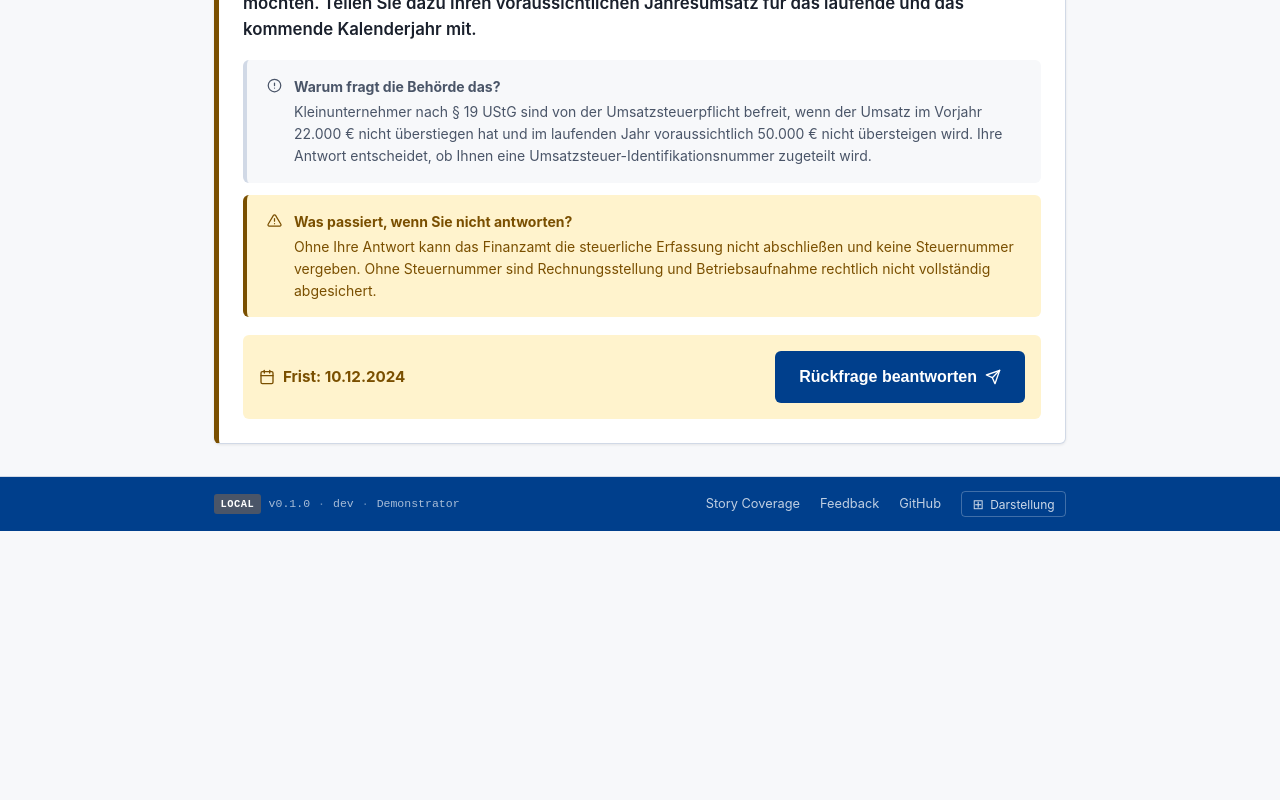
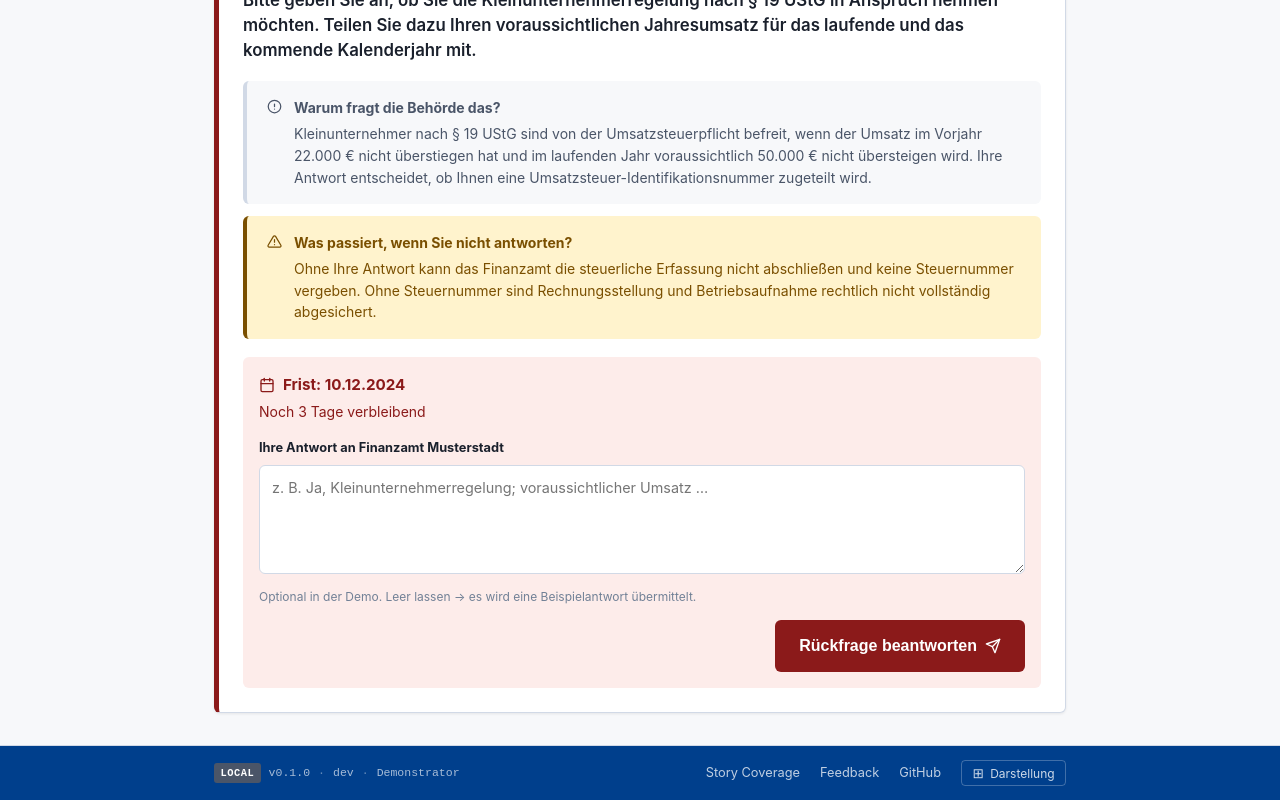
Before and after one commit to d0npedro/open-state, a Next.js app in the folder demo/: page /gruendung/rueckfragen in a window 1280 px wide. Shown: the part 467-1267 px from the top of the page. Before the commit the page ends 998 px from the top, so only its background shows below. Built offline with nearby package versions, Linux system fonts and the light colour scheme.

Commit message:
feat(ug): structured rueckfrage answer form with deadline countdown
Add freitext answer UI for UG authorities, store antwortText/beantwortetAm
in session state, show receipt and frist urgency (critical within 3 days).

```diff
--- a/demo/app/gruendung/rueckfragen/page.tsx
+++ b/demo/app/gruendung/rueckfragen/page.tsx
@@ -1,11 +1,16 @@
 'use client';
 
+import { useState } from 'react';
 import { useGruendungState } from '@/context/GruendungStateContext';
+import { berechneFristTage } from '@/lib/fairness/rules';
+import { FIKTIVES_HEUTE_GRUENDUNG } from '@/lib/fairness/gruendung-rules';
 import { Icon } from '@/components/Icon';
 
 export default function RueckfragenPage() {
   const { akte, answerRueckfrage } = useGruendungState();
   const offeneAnzahl = akte.rueckfragen.filter(r => !r.beantwortet).length;
+  /** Draft-Antworten pro Rückfrage-ID (lokaler Formularzustand) */
+  const [drafts, setDrafts] = useState<Record<string, string>>({});
 
   return (
     <div style={{ display: 'flex', flexDirection: 'column', gap: '1.5rem' }}>
@@ -22,22 +27,39 @@ export default function RueckfragenPage() {
       <div className="notice-box notice-box-info">
         <Icon name="info" size={16} style={{ flexShrink: 0, marginTop: '1px' }} />
         <span>
-          <strong>Demo:</strong> Klicken Sie auf «Rückfrage beantworten» — der Status ändert sich in der gesamten App.
+          <strong>Demo:</strong> Formulieren Sie optional eine Antwort und senden Sie sie ab —
+          der Status ändert sich in der gesamten App. Ohne Text wird eine Beispielantwort verwendet.
         </span>
       </div>
 
       {akte.rueckfragen.map(rq => {
         const behörde = akte.beteiligteBehörden.find(b => b.id === rq.anforderndeBehördeId);
+        const resttage = berechneFristTage(rq.fristDatum, FIKTIVES_HEUTE_GRUENDUNG);
+        const fristKritisch = !rq.beantwortet && resttage <= 3;
+        const draft = drafts[rq.id] ?? '';
+        const formId = `ug-rq-antwort-${rq.id}`;
 
         return (
-          <div key={rq.id} className="card" style={{
-            borderLeft: rq.beantwortet ? '5px solid var(--color-success)' : '5px solid var(--color-warning)',
-          }}>
+          <div
+            key={rq.id}
+            className="card"
+            style={{
+              borderLeft: rq.beantwortet
+                ? '5px solid var(--color-success)'
+                : fristKritisch
+                  ? '5px solid var(--color-danger)'
+                  : '5px solid var(--color-warning)',
+            }}
+          >
             {/* Status-Header */}
             <div style={{ display: 'flex', justifyContent: 'space-between', alignItems: 'center', flexWrap: 'wrap', gap: '0.5rem', marginBottom: '1.125rem' }}>
-              <span className={`status-chip ${rq.beantwortet ? 'status-chip-success' : 'status-chip-warning'}`}>
+              <span className={`status-chip ${rq.beantwortet ? 'status-chip-success' : fristKritisch ? 'status-chip-danger' : 'status-chip-warning'}`}>
                 <Icon name={rq.beantwortet ? 'check-circle' : 'alert'} size={15} />
-                {rq.beantwortet ? 'Beantwortet' : 'Ihre Antwort erwartet'}
+                {rq.beantwortet
+                  ? 'Beantwortet'
+                  : fristKritisch
+                    ? `Dringend — nur noch ${resttage} Tag${resttage === 1 ? '' : 'e'}!`
+                    : 'Ihre Antwort erwartet'}
               </span>
               <span style={{ fontSize: '0.8rem', color: 'var(--color-text-muted)' }}>
                 Gefragt am {rq.gestelltAm}
@@ -76,30 +98,130 @@ export default function RueckfragenPage() {
               </div>
             </div>
 
-            {/* Frist + Button oder Bestätigung */}
+            {/* Beantwortet: Quittung + Antworttext */}
             {rq.beantwortet ? (
+              <div
+                role="status"
+                aria-live="polite"
+                style={{ display: 'flex', flexDirection: 'column', gap: '0.75rem' }}
+              >
                 <div style={{ display: 'flex', alignItems: 'center', gap: '0.625rem', color: 'var(--color-success)', fontWeight: 700, fontSize: '0.95rem' }}>
                   <Icon name="check-circle" size={20} />
                   Beantwortet — die Behörde wurde informiert.
+                  {rq.beantwortetAm && (
+                    <span style={{ fontWeight: 500, color: 'var(--color-text-muted)', fontSize: '0.85rem' }}>
+                      am {rq.beantwortetAm}
+                    </span>
+                  )}
+                </div>
+                {rq.antwortText && (
+                  <div
+                    style={{
+                      background: 'var(--color-success-light, #f0fff4)',
+                      border: '1px solid var(--color-success)',
+                      borderRadius: 'var(--radius)',
+                      padding: '0.875rem 1rem',
+                    }}
+                  >
+                    <div style={{ fontSize: '0.75rem', fontWeight: 700, textTransform: 'uppercase', letterSpacing: '0.05em', color: 'var(--color-text-muted)', marginBottom: '0.4rem' }}>
+                      Ihre übermittelte Antwort
+                    </div>
+                    <p style={{ margin: 0, fontSize: '0.9rem', lineHeight: 1.5, whiteSpace: 'pre-wrap' }}>
+                      {rq.antwortText}
+                    </p>
+                  </div>
+                )}
               </div>
             ) : (
+              <div
+                style={{
+                  background: fristKritisch ? 'var(--color-danger-light, #fff5f5)' : 'var(--color-warning-light)',
+                  borderRadius: 'var(--radius)',
+                  padding: '1rem',
+                  display: 'flex',
+                  flexDirection: 'column',
+                  gap: '0.875rem',
+                }}
+              >
+                <div style={{ display: 'flex', justifyContent: 'space-between', alignItems: 'flex-start', flexWrap: 'wrap', gap: '0.75rem' }}>
+                  <div>
                     <div style={{
-                background: 'var(--color-warning-light)', borderRadius: 'var(--radius)',
-                padding: '1rem', display: 'flex', justifyContent: 'space-between',
-                alignItems: 'center', flexWrap: 'wrap', gap: '1rem',
+                      display: 'flex', alignItems: 'center', gap: '0.5rem', fontWeight: 700,
+                      color: fristKritisch ? 'var(--color-danger)' : 'var(--color-warning)',
+                      fontSize: '0.95rem',
                     }}>
-                <div style={{ display: 'flex', alignItems: 'center', gap: '0.5rem', fontWeight: 700, color: 'var(--color-warning)', fontSize: '0.95rem' }}>
                       <Icon name="calendar" size={16} />
                       Frist: {rq.frist}
                     </div>
+                    <div style={{
+                      fontSize: '0.875rem',
+                      color: fristKritisch ? 'var(--color-danger)' : 'var(--color-warning)',
+                      marginTop: '0.25rem',
+                    }}>
+                      {resttage < 0
+                        ? `${Math.abs(resttage)} Tag${Math.abs(resttage) === 1 ? '' : 'e'} überschritten`
+                        : resttage === 0
+                          ? 'Heute fällig'
+                          : `Noch ${resttage} Tag${resttage === 1 ? '' : 'e'} verbleibend`}
+                    </div>
+                  </div>
+                </div>
+
+                <div>
+                  <label
+                    htmlFor={formId}
+                    style={{
+                      display: 'block',
+                      fontSize: '0.8rem',
+                      fontWeight: 700,
+                      marginBottom: '0.4rem',
+                      color: 'var(--color-text)',
+                    }}
+                  >
+                    Ihre Antwort an {behörde?.bezeichnung ?? 'die Behörde'}
+                  </label>
+                  <textarea
+                    id={formId}
+                    name={formId}
+                    rows={4}
+                    value={draft}
+                    onChange={e => setDrafts(prev => ({ ...prev, [rq.id]: e.target.value }))}
+                    placeholder="z. B. Ja, Kleinunternehmerregelung; voraussichtlicher Umsatz …"
+                    aria-describedby={`${formId}-hint`}
+                    style={{
+                      width: '100%',
+                      boxSizing: 'border-box',
+                      padding: '0.75rem',
+                      borderRadius: 'var(--radius)',
+                      border: '1px solid var(--color-border)',
+                      fontFamily: 'inherit',
+                      fontSize: '0.9rem',
+                      lineHeight: 1.45,
+                      resize: 'vertical',
+                      background: 'white',
+                      color: 'var(--color-text)',
+                    }}
+                  />
+                  <p
+                    id={`${formId}-hint`}
+                    style={{ margin: '0.35rem 0 0', fontSize: '0.75rem', color: 'var(--color-text-muted)' }}
+                  >
+                    Optional in der Demo. Leer lassen → es wird eine Beispielantwort übermittelt.
+                  </p>
+                </div>
+
+                <div style={{ display: 'flex', justifyContent: 'flex-end' }}>
                   <button
+                    type="button"
                     className="btn btn-primary btn-inline"
-                  onClick={() => answerRueckfrage(rq.id)}
+                    style={{ background: fristKritisch ? 'var(--color-danger)' : 'var(--color-primary)' }}
+                    onClick={() => answerRueckfrage(rq.id, draft)}
                     aria-label={`Rückfrage beantworten: ${rq.text}`}
                   >
                     Rückfrage beantworten
                     <Icon name="send" size={16} />
                   </button>
+                </div>
               </div>
             )}
           </div>
--- a/demo/context/GruendungStateContext.tsx
+++ b/demo/context/GruendungStateContext.tsx
@@ -16,7 +16,8 @@ const DEMO_AKTION_ZEIT = '07.12.2024, 11:15';
 
 interface GruendungStateContextValue {
   akte: GruendungsAkte;
-  answerRueckfrage: (id: string) => void;
+  /** Demo: beantwortet Rückfrage, optional mit Freitext. */
+  answerRueckfrage: (id: string, antwortText?: string) => void;
   /** Demo: markiert angefordertes/abgelehntes Dokument als hochgeladen. */
   uploadDokument: (id: string) => void;
   /** Demo: setzt Session auf den Ausgangs-Mock zurück. */
@@ -24,6 +25,9 @@ interface GruendungStateContextValue {
   /** True, sobald in dieser Session gehandelt wurde. */
   hasSessionChanges: boolean;
 }
+
+const DEMO_ANTWORT_FALLBACK =
+  'Ja, ich nehme die Kleinunternehmerregelung nach § 19 UStG in Anspruch. Voraussichtlicher Jahresumsatz laufendes Jahr unter 22.000 €, kommendes Jahr unter 50.000 €. (Demo-Antwort)';
 
 const GruendungStateContext = createContext<GruendungStateContextValue>({
   akte: demoGruendungsAkte,
@@ -34,11 +38,12 @@ const GruendungStateContext = createContext<GruendungStateContextValue>({
 });
 
 export function GruendungStateProvider({ children }: { children: React.ReactNode }) {
-  const [answeredIds, setAnsweredIds] = useState<string[]>([]);
+  const [answeredById, setAnsweredById] = useState<Record<string, string>>({});
   const [uploadedIds, setUploadedIds] = useState<string[]>([]);
 
-  const answerRueckfrage = useCallback((id: string) => {
-    setAnsweredIds(prev => (prev.includes(id) ? prev : [...prev, id]));
+  const answerRueckfrage = useCallback((id: string, antwortText?: string) => {
+    const text = (antwortText ?? '').trim() || DEMO_ANTWORT_FALLBACK;
+    setAnsweredById(prev => (prev[id] !== undefined ? prev : { ...prev, [id]: text }));
   }, []);
 
   const uploadDokument = useCallback((id: string) => {
@@ -46,16 +51,23 @@ export function GruendungStateProvider({ children }: { children: React.ReactNode
   }, []);
 
   const resetSession = useCallback(() => {
-    setAnsweredIds([]);
+    setAnsweredById({});
     setUploadedIds([]);
   }, []);
 
-  const hasSessionChanges = answeredIds.length > 0 || uploadedIds.length > 0;
+  const hasSessionChanges = Object.keys(answeredById).length > 0 || uploadedIds.length > 0;
 
   const akte = useMemo((): GruendungsAkte => {
-    const updatedRueckfragen = demoGruendungsAkte.rueckfragen.map(rq =>
-      answeredIds.includes(rq.id) ? { ...rq, beantwortet: true } : rq
-    );
+    const answeredIds = Object.keys(answeredById);
+    const updatedRueckfragen = demoGruendungsAkte.rueckfragen.map(rq => {
+      if (answeredById[rq.id] === undefined) return rq;
+      return {
+        ...rq,
+        beantwortet: true,
+        antwortText: answeredById[rq.id],
+        beantwortetAm: DEMO_AKTION_DATUM,
+      };
+    });
     const hatOffeneRueckfragen = updatedRueckfragen.some(rq => !rq.beantwortet);
 
     const updatedDokumente = demoGruendungsAkte.dokumente.map(dok => {
@@ -119,6 +131,9 @@ export function GruendungStateProvider({ children }: { children: React.ReactNode
 
     for (const id of answeredIds) {
       const rq = demoGruendungsAkte.rueckfragen.find(r => r.id === id);
+      const antwort = answeredById[id];
+      const antwortKurz =
+        antwort.length > 120 ? `${antwort.slice(0, 117)}…` : antwort;
       extraEvents.push({
         id: `UG-DEMO-RQ-${id}`,
         typ: 'rueckfrage_beantwortet',
@@ -126,8 +141,8 @@ export function GruendungStateProvider({ children }: { children: React.ReactNode
         handelndeStelle: 'GRUENDER',
         behördeId: rq?.anforderndeBehördeId,
         beschreibung: 'Rückfrage beantwortet',
-        details: rq
-          ? `Antwort zu ${rq.id} eingereicht (Demo-Interaktion).`
+        details: antwort
+          ? `Antwort eingereicht (Demo): „${antwortKurz}"`
           : `Rückfrage ${id} beantwortet (Demo-Interaktion).`,
       });
       extraEvents.push({
@@ -172,7 +187,7 @@ export function GruendungStateProvider({ children }: { children: React.ReactNode
           ? DEMO_AKTION_DATUM
           : demoGruendungsAkte.letzteAktualisierung,
     };
-  }, [answeredIds, uploadedIds]);
+  }, [answeredById, uploadedIds]);
 
   return (
     <GruendungStateContext.Provider
--- a/demo/types/gruendung.ts
+++ b/demo/types/gruendung.ts
@@ -130,6 +130,10 @@ export interface GruendungsRueckfrage {
   fristDatum: string;
   beantwortet: boolean;
   gestelltAm: string;
+  /** Freitext-Antwort der Gründerin / des Gründers (Demo-Session) */
+  antwortText?: string;
+  /** Datum der Antwort (Anzeigeformat, z. B. 07.12.2024) */
+  beantwortetAm?: string;
 }
 
 export interface GruendungsEreignis {
```
Also changed, not shown: 2 other files (tests, documents, lock files or other folders). Lines whose indentation alone changed are shown as unchanged.
